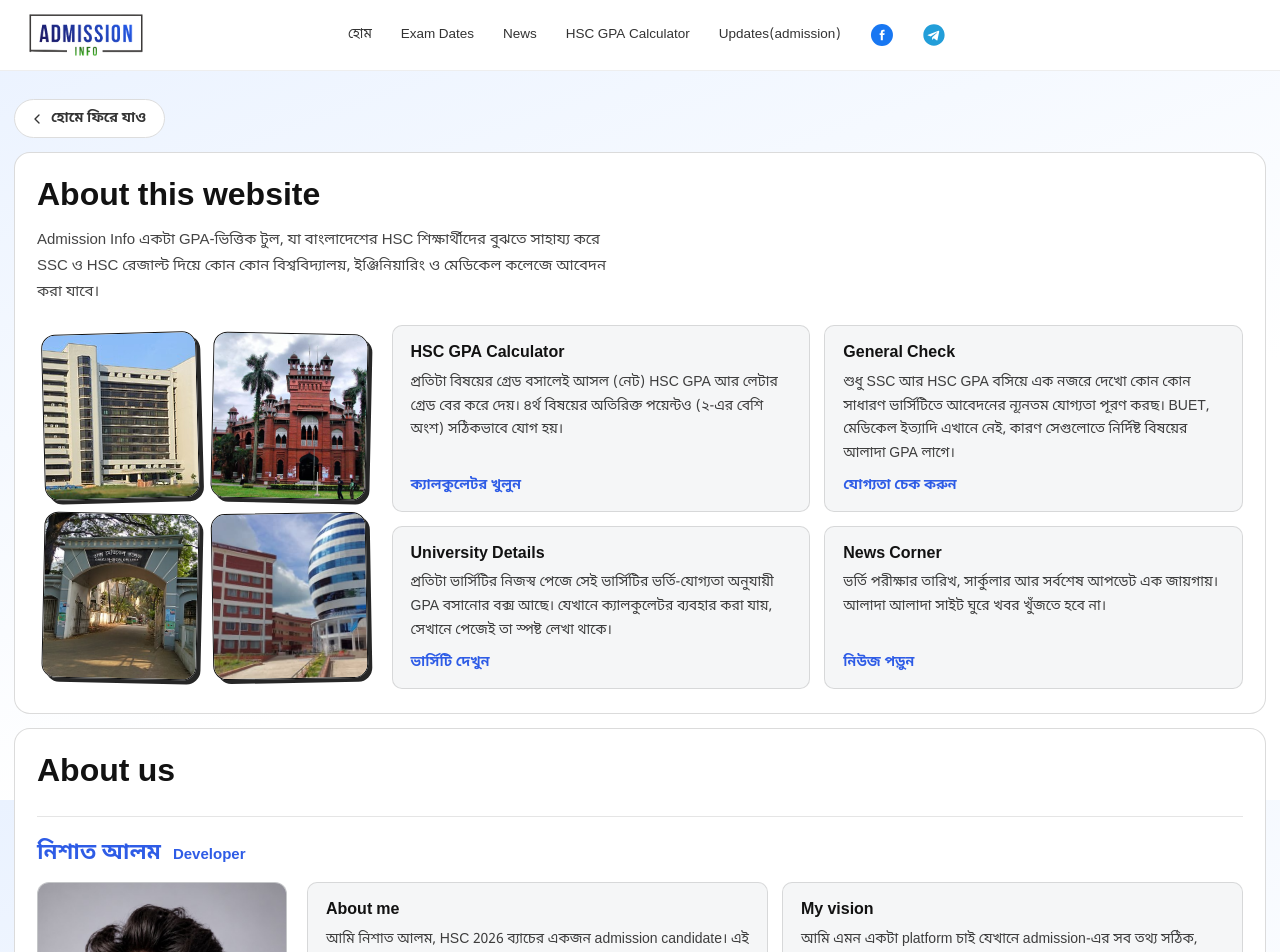
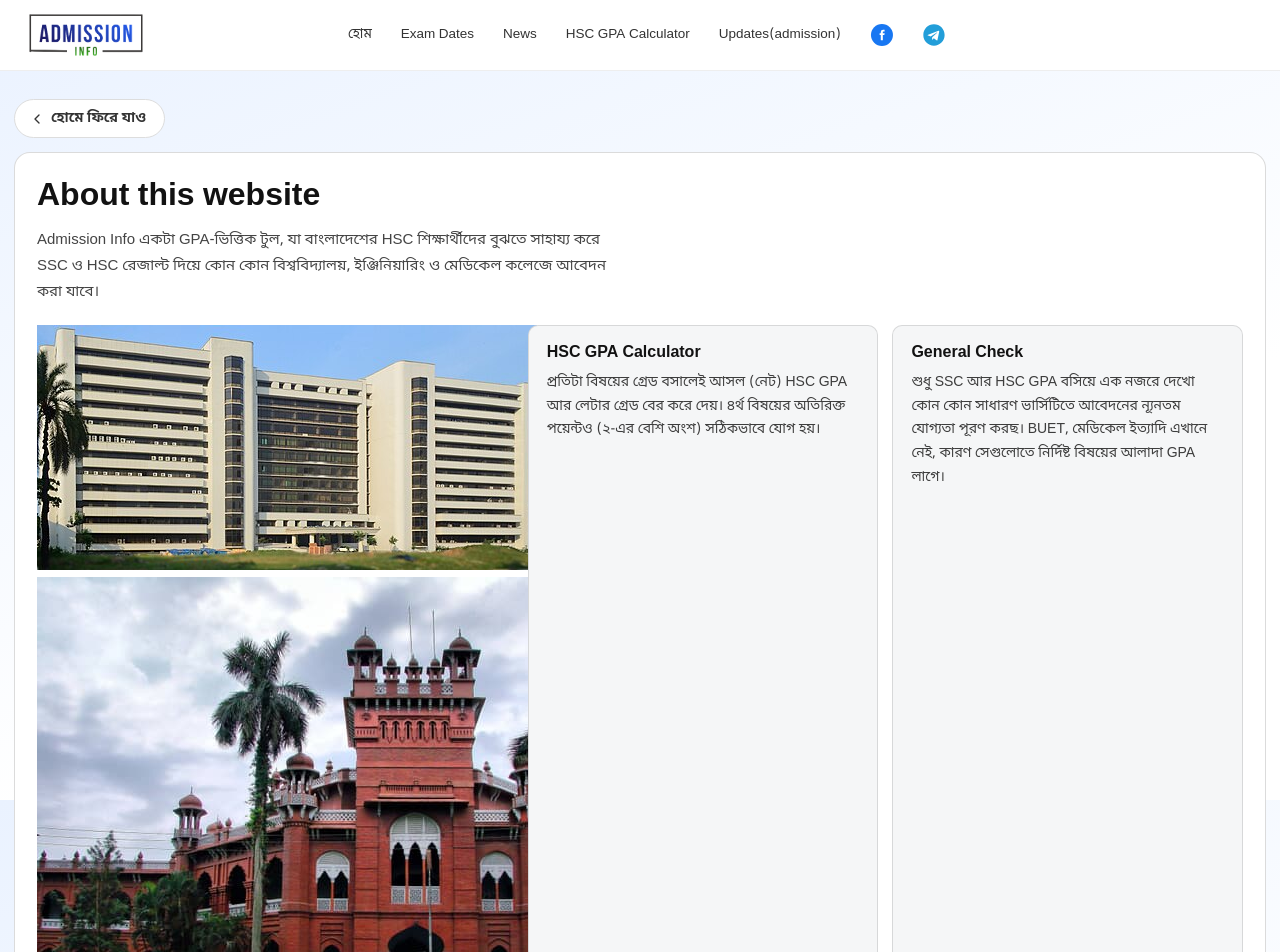
Before and after one commit to nishat-jihad/Admission-info, a Next.js app in the folder chance-hobe-ki/: page /about in a window 1280 px wide. Shown: the top 952 px of the page. Built offline with nearby package versions, Linux system fonts and the light colour scheme.

Commit message:
Update globals.css

```diff
--- a/chance-hobe-ki/src/app/globals.css
+++ b/chance-hobe-ki/src/app/globals.css
@@ -1965,38 +1965,22 @@ main.about-page .general-back-btn {
 .ab-site {
   margin-top: 20px;
   display: grid;
-  grid-template-columns: minmax(0, 0.8fr) minmax(0, 2fr);
+  grid-template-columns: minmax(0, 1fr) minmax(0, 1.5fr);
   gap: 14px;
   align-items: stretch;
 }
-.ab-collage {
-  display: grid;
-  grid-template-columns: 1fr 1fr;
-  grid-template-rows: 1fr 1fr;
-  gap: 14px;
-  padding: 8px 10px 10px 6px;
-  min-height: 300px;
-}
-.ab-collage img {
+.ab-site-img {
+  display: flex;
+  align-items: center;
+  justify-content: center;
+  min-width: 0;
+}
+.ab-site-img img {
   width: 100%;
-  height: 100%;
-  min-height: 0;
-  object-fit: cover;
-  border-radius: 14px;
-  border: 1.5px solid var(--black);
-  box-shadow: 4px 4px 0 0 rgba(0, 0, 0, 0.85);
-}
-.ab-collage .c1 {
-  transform: rotate(-1.5deg);
-}
-.ab-collage .c2 {
-  transform: rotate(1.2deg);
-}
-.ab-collage .c3 {
-  transform: rotate(1.2deg);
-}
-.ab-collage .c4 {
-  transform: rotate(-1deg);
+  height: auto;
+  max-height: 100%;
+  object-fit: contain;
+  display: block;
 }
 
 /* people */
@@ -2029,10 +2013,10 @@ main.about-page .general-back-btn {
   font-family: var(--font-noto-bn), sans-serif;
   font-weight: 800;
   font-size: 22px;
-  color: var(--blue);
+  color: var(--black);
 }
 .ab-person-role {
-  font-size: 15px;
+  font-size: 13px;
   font-weight: 700;
   color: var(--blue);
 }
@@ -2069,9 +2053,9 @@ main.about-page .general-back-btn {
 .ab-social {
   display: flex;
   align-items: center;
-  justify-content: flex-start;
+  justify-content: center;
   gap: 9px;
-  padding: 10px 12px;
+  padding: 11px 12px;
   border-radius: 10px;
   color: #fff;
   text-decoration: none;
@@ -2114,12 +2098,9 @@ main.about-page .general-back-btn {
   .ab-site {
     grid-template-columns: 1fr;
   }
-  .ab-collage {
-    min-height: 0;
-    grid-template-rows: auto;
-  }
-  .ab-collage img {
-    height: 140px;
+  .ab-site-img img {
+    max-width: 520px;
+    margin: 0 auto;
   }
 }
 @media (max-width: 760px) {
@@ -2157,9 +2138,6 @@ main.about-page .general-back-btn {
   .ab-social svg {
     width: 20px;
     height: 20px;
-  }
-  .ab-collage img {
-    height: 110px;
   }
 }
 
```
